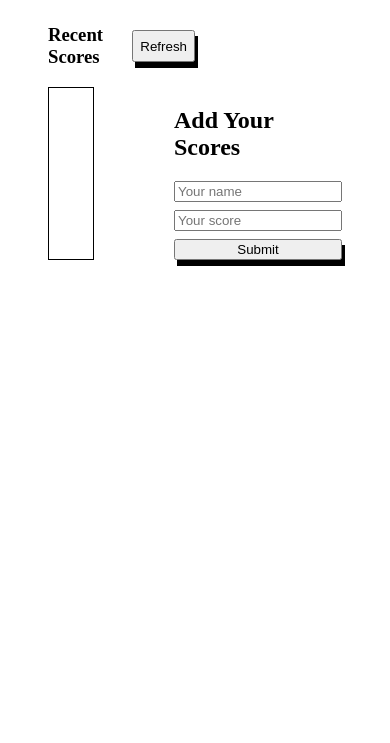
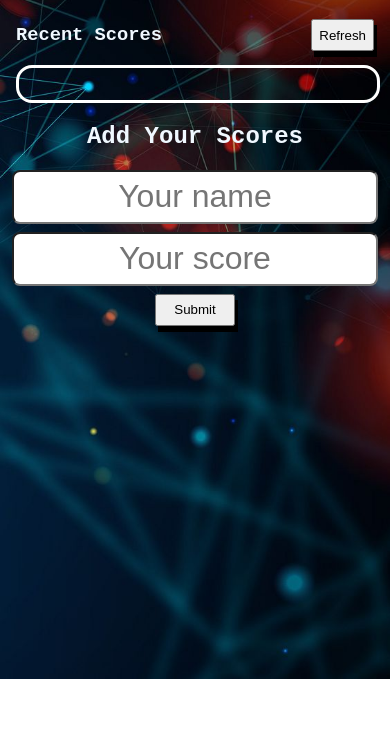
Before and after one commit to EyasuTeshome/Leaderboard, a website built with webpack: page src/index.html in a window 390 px wide. Shown: the part 101-844 px from the top of the page. Built offline with nearby package versions, Linux system fonts and the light colour scheme; no server answers.

Commit message:
final touch for leaderboard website

```diff
--- a/src/index.html
+++ b/src/index.html
@@ -10,8 +10,10 @@
 </head>
 
 <body>
+  <main class="main">
     <h1>Leaderboard</h1>
     <div class="list"></div>
+    <div class="contain">
     <div class="list-header">
         <h3>Recent Scores</h3>
         <button class="button-refresh">Refresh</button>
@@ -32,6 +34,8 @@
             <button class="form-btn">Submit</button>
         </div>
     </div>
+  </div>
+  </main>
 </body>
 
 </html>
--- a/src/style.css
+++ b/src/style.css
@@ -1,20 +1,38 @@
 body {
-  background-color: white;
-  margin: 3rem;
+  background-image: url('./img/14.jpeg');
+  background-repeat: no-repeat;
+  background-size: cover;
+  margin: 3rem 15rem ;
+  font-family: 'Courier New', monospace;
+  color: aliceblue;
+  font-size: 2rem;
 }
 
 .list-container {
-  border: 1px solid black;
+  border: 3px solid white;
   width: 50%;
+  border-radius: 1rem;
+  margin-right: 4rem;
 }
 
 table {
   width: 100%;
   margin: 0;
+  padding-top: 1rem;
+  padding-bottom: 1rem;
+}
+
+h1 {
+  text-align: center;
 }
 
 .list-container tr:nth-child(odd) {
   background-color: rgb(205, 197, 197);
+  color: black;
+}
+
+.list-container tr:nth-child(even) {
+  color: aliceblue;
 }
 
 .list-header {
@@ -35,13 +53,16 @@ h3 {
 form {
   display: flex;
   flex-direction: column;
-  width: 50%;
+  align-items: center;
+  justify-content: center;
 }
 
 .add {
   display: flex;
   flex-direction: column;
-  margin-left: 5rem;
+  align-items: center;
+  justify-content: center;
+  text-align: center;
 }
 
 .container {
@@ -50,14 +71,109 @@ form {
 
 input {
   margin-bottom: 0.5rem;
-  width: 10rem;
+  width: 100%;
+  height: 3rem;
+  border-radius:0.5rem;
+  text-align: center;
+  font-size: 2rem;
 }
 
 button {
   box-shadow: 3px 6px;
 }
 
-form button {
+.form-btn {
   width: 5rem;
-  margin-left: 5.5rem;
+  height: 2rem;
+  margin-left: auto;
+  margin-right: 3rem;
 }
+
+@media screen and (max-width: 968px) {
+  body {
+    background-image: url('./img/14.jpeg');
+    background-repeat: no-repeat;
+    background-size: cover;
+    margin: 3rem 1rem ;
+    font-family: 'Courier New', monospace;
+    color: aliceblue;
+    font-size: 1rem;
+    height: 100%;
+  }
+
+  .list-container {
+    border: 3px solid white;
+    width: 100%;
+    border-radius: 1rem;
+  }
+
+  table {
+    width: 100%;
+    margin: 0;
+    padding-top: 1rem;
+    padding-bottom: 1rem;
+  }
+
+  .list-container tr:nth-child(odd) {
+    background-color: rgb(205, 197, 197);
+    color: black;
+  }
+
+  .list-container tr:nth-child(even) {
+    color: aliceblue;
+  }
+
+  .list-header {
+    display: flex;
+    width: 100%;
+    align-items: center;
+    justify-content: center;
+  }
+
+  h3 {
+    margin-right: auto;
+  }
+
+  .button-refresh {
+    height: 2rem;
+  }
+
+  form {
+    display: flex;
+    flex-direction: column;
+    align-items: center;
+    justify-content: center;
+  }
+
+  .add {
+    display: flex;
+    flex-direction: column;
+    align-items: center;
+    justify-content: center;
+  }
+
+  .container {
+    display: flex;
+    flex-direction: column;
+  }
+
+  input {
+    margin-bottom: 0.5rem;
+    width: 100%;
+    height: 3rem;
+    border-radius:0.5rem;
+    text-align: center;
+    font-size: 2rem;
+  }
+
+  button {
+    box-shadow: 3px 6px;
+  }
+
+  .form-btn {
+    width: 5rem;
+    height: 2rem;
+    margin: 0;
+  }
+
+}
```
Also changed, not shown: src/img/14.jpeg (added).
